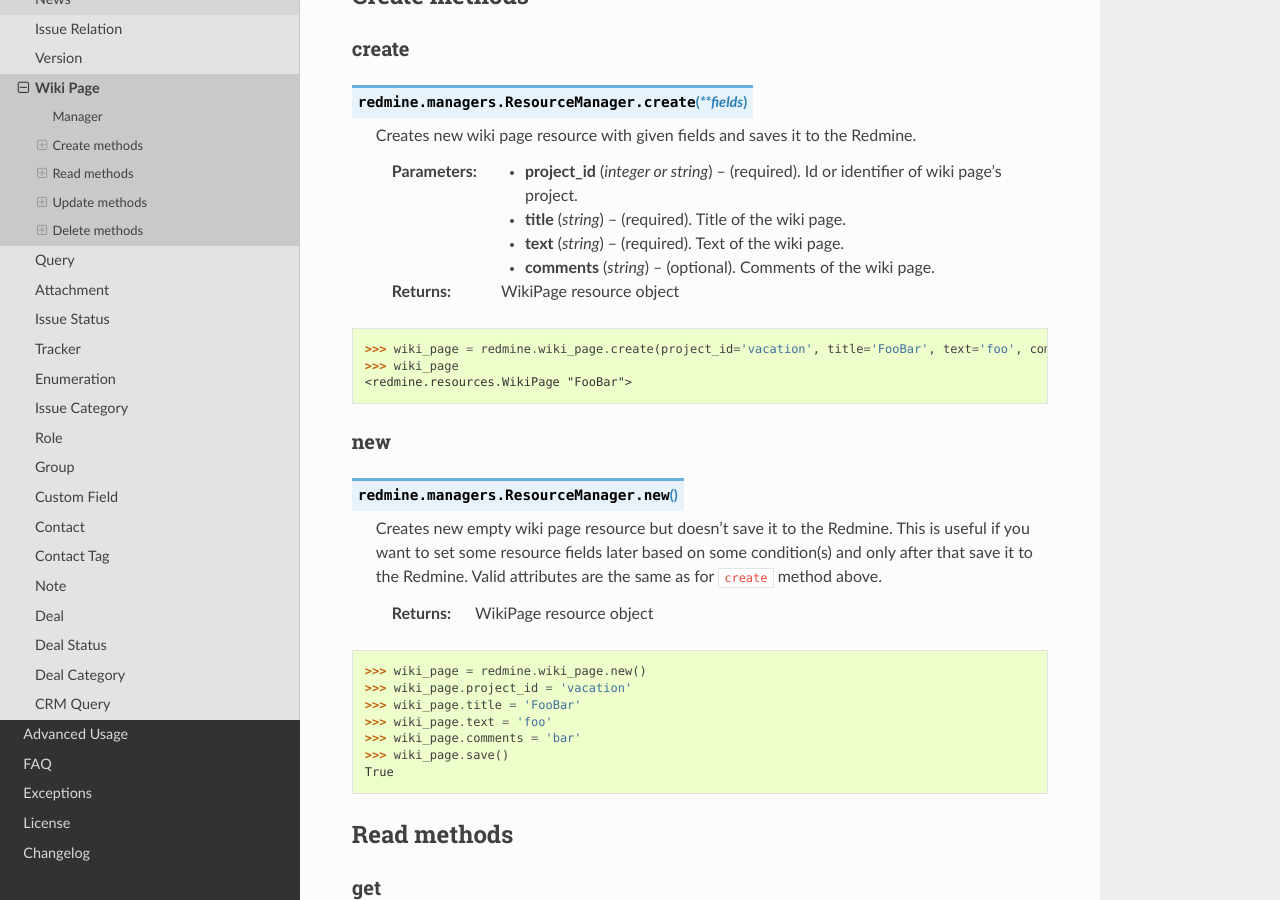
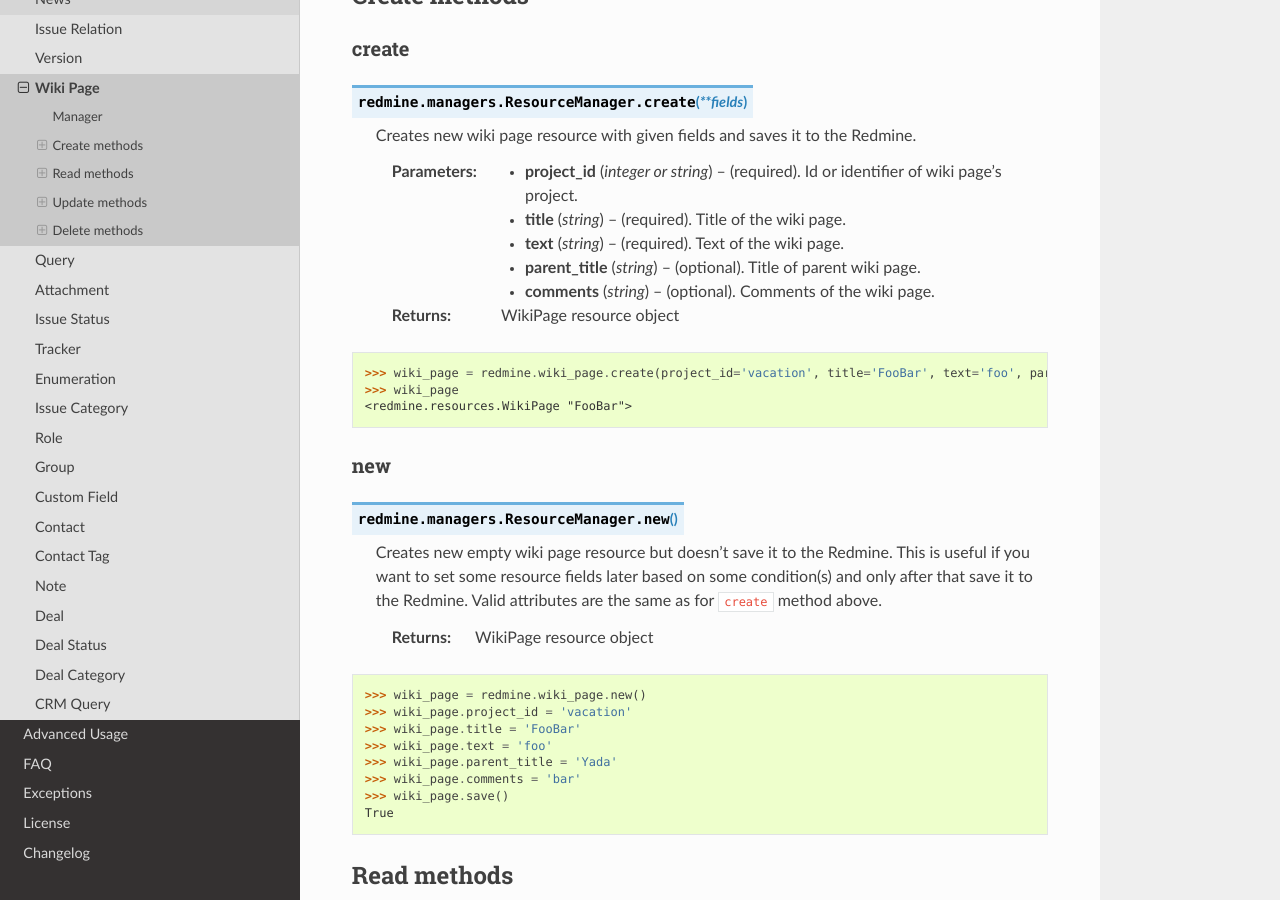
Before and after one commit to maxtepkeev/python-redmine, a Sphinx documentation site: the page built from docs/resources/wiki_page.rst, in a window 1280 px wide and 900 px high, scrolled down 382 px. Built offline with Sphinx 7.4.7 and the Read the Docs theme 2.0.0, drawn with Linux system fonts in a browser that asks for light colours; some of the changed text lies outside the part shown.

```diff
--- a/docs/resources/wiki_page.rst
+++ b/docs/resources/wiki_page.rst
@@ -26,12 +26,13 @@ create
     :type project_id: integer or string
     :param string title: (required). Title of the wiki page.
     :param string text: (required). Text of the wiki page.
+    :param string parent_title: (optional). Title of parent wiki page.
     :param string comments: (optional). Comments of the wiki page.
     :return: WikiPage resource object
 
 .. code-block:: python
 
-    >>> wiki_page = redmine.wiki_page.create(project_id='vacation', title='FooBar', text='foo', comments='bar')
+    >>> wiki_page = redmine.wiki_page.create(project_id='vacation', title='FooBar', text='foo', parent_title='Yada', comments='bar')
     >>> wiki_page
     <redmine.resources.WikiPage "FooBar">
 
@@ -54,6 +55,7 @@ new
     >>> wiki_page.project_id = 'vacation'
     >>> wiki_page.title = 'FooBar'
     >>> wiki_page.text = 'foo'
+    >>> wiki_page.parent_title = 'Yada'
     >>> wiki_page.comments = 'bar'
     >>> wiki_page.save()
     True
@@ -162,12 +164,13 @@ update
     :type project_id: integer or string
     :param string title: (optional). Title of the wiki page.
     :param string text: (optional). Text of the wiki page.
+    :param string parent_title: (optional). Title of parent wiki page.
     :param string comments: (optional). Comments of the wiki page.
     :return: True
 
 .. code-block:: python
 
-    >>> redmine.wiki_page.update('Foo', project_id='vacation', title='FooBar', text='foo', comments='bar')
+    >>> redmine.wiki_page.update('Foo', project_id='vacation', title='FooBar', text='foo', parent_title='Yada', comments='bar')
     True
 
 save
@@ -187,6 +190,7 @@ save
     >>> wiki_page = redmine.wiki_page.get('Foo', project_id='vacation')
     >>> wiki_page.title = 'Bar'
     >>> wiki_page.text = 'bar'
+    >>> wiki_page.parent_title = 'Yada'
     >>> wiki_page.comments = 'changed foo to bar'
     >>> wiki_page.save()
     True
```
Also changed, not shown: CHANGELOG.rst (+7 -0 lines), 2 other files.
